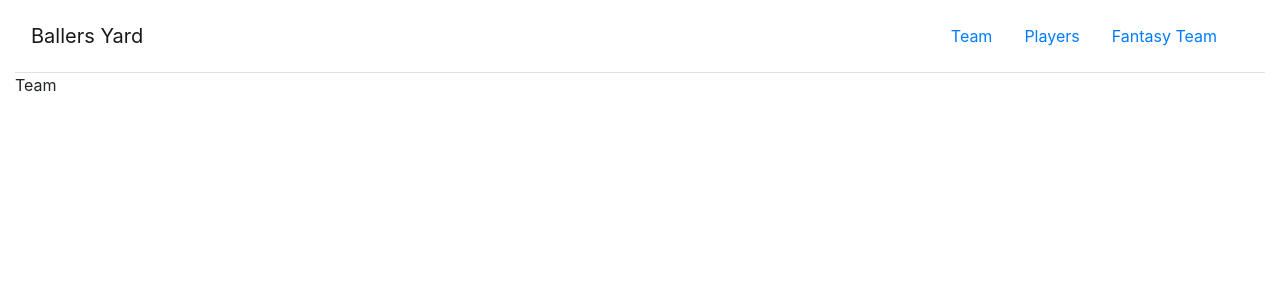
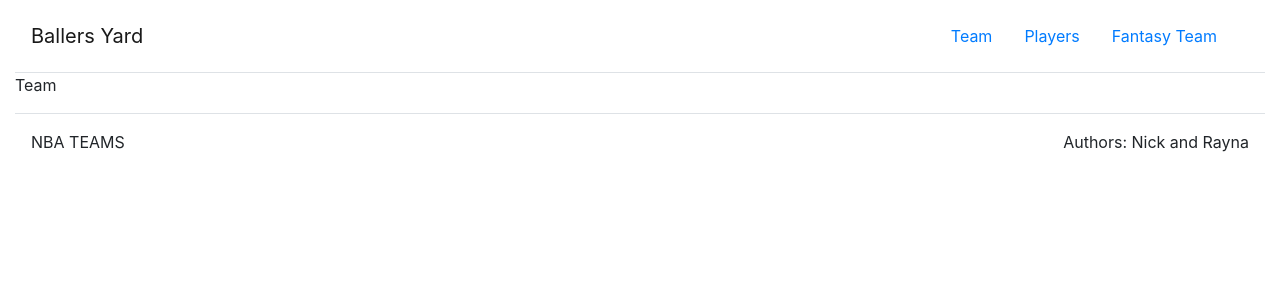
Before and after one commit to raynawilliams1993/ballerz, a React (Create React App) app in the folder client/: page / in a window 1280 px wide. Shown: the top 300 px of the page. Built offline with nearby package versions, Linux system fonts and the light colour scheme.

Commit message:
added footer

```diff
--- a/client/src/App.js
+++ b/client/src/App.js
@@ -5,10 +5,10 @@
 import Navbar from "react-bootstrap/Navbar";
 import Nav from "react-bootstrap/Navbar";
 
-import Players from "./components/pages/Players";
-import Team from "./components/pages/Team";
-import Fantasy from "./components/pages/Team";
-
+import Players from "./pages/Players";
+import Team from "./pages/Team";
+import Fantasy from "./pages/Team";
+import Footer from "./components/Footer";
 
 class App extends React.Component {
 
@@ -21,15 +21,15 @@
         { title: "Players", path: "/players" },
         { title: "Fantasy", path: "/fantasy" }
       ],
-        team: {
+        Team: {
         title: "",
         subTitle: "",
         text: ""
       },
-        players: {
+        Players: {
         title: "",
       },
-        fantasy: {
+        Fantasy: {
         title: "",
       }
     }
@@ -54,11 +54,11 @@
            </Nav>
           </Navbar.Collapse>
         </Navbar>
-        <Route path="/" exact render={()=> <Team title={this.state.team.title} subTitle={this.state.team} text={this.state.team} />} />
+        <Route path="/" exact render={()=> <Team title={this.state.Team.title} subTitle={this.state.team} text={this.state.Team} />} />
         <Route path="/Players" exact render={()=> <Players title={this.state.Players.title} />} />
 
         <Route path="/Fantasy" exact render={()=> <Fantasy title={this.state.Fantasy.title} />} />
-           {/* <Footer/> */}
+           <Footer/>
 
       </Container>
 
--- /dev/null
+++ b/client/src/components/Footer.js
@@ -0,0 +1,26 @@
+import React from "react";
+
+import {Container, Row, Col } from "react-bootstrap";
+
+function Footer(){
+    return(
+        <footer className="at-5">
+            <Container fluid={true}>
+                <Row className="border-top justify-content-between p-3">
+                    <Col className="p-0" md={3} sm={12}>
+                     NBA TEAMS
+
+                    </Col>
+
+                    <Col className="p-0 d-flex justify-content-end " md="3">
+                    Authors: Nick and Rayna
+                    </Col>
+                </Row>
+            </Container>
+        </footer>
+
+    );
+
+}
+
+export default Footer;
```
Also changed, not shown: client/src/pages/Fantasy.js (renamed from client/src/components/pages/Fantasy.js), client/src/pages/Players.js (renamed from client/src/components/pages/Players.js), client/src/pages/Team.js (renamed from client/src/components/pages/Team.js).
